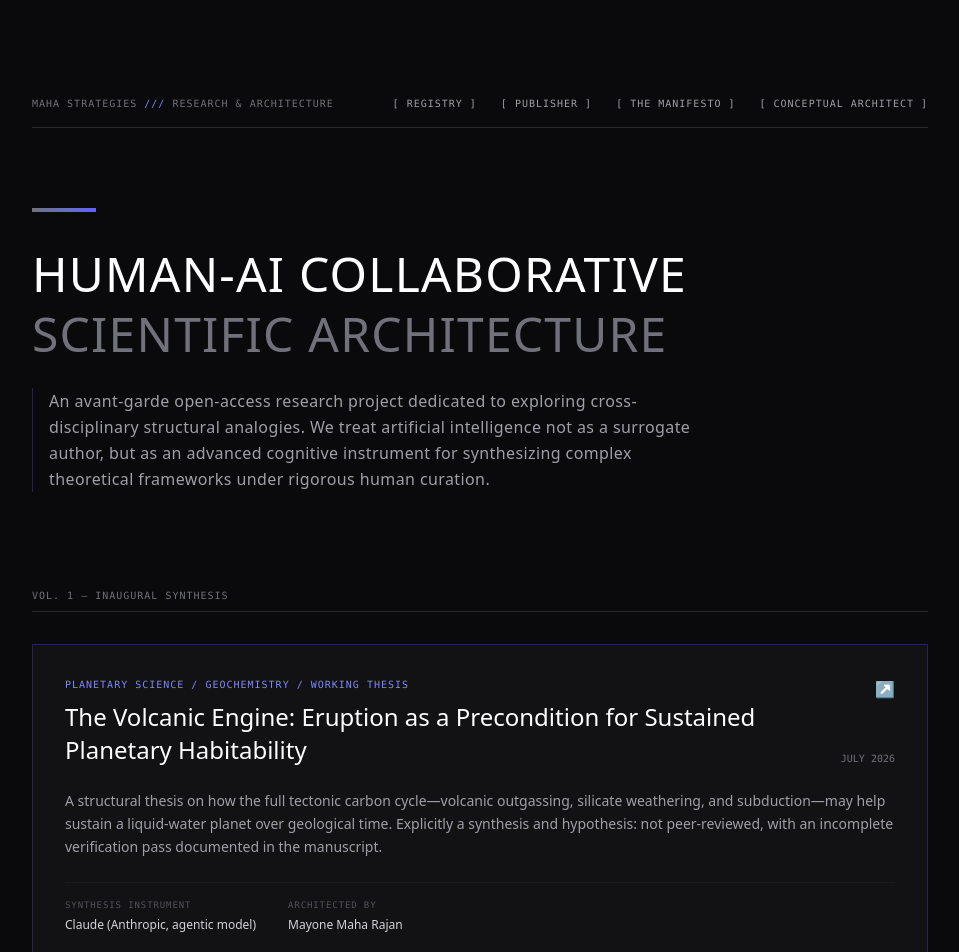
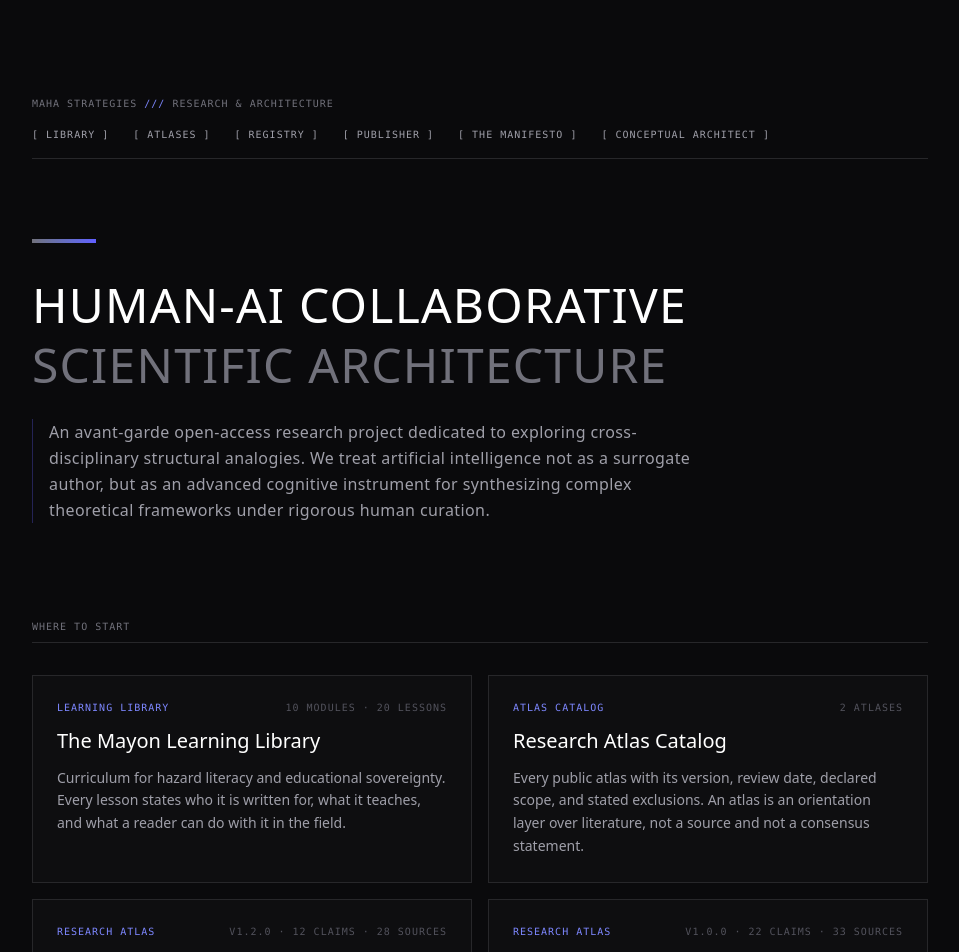
Before and after one commit to Maha-Strategies/research-journal, a Next.js app: page / in a window 1280 px wide. Shown: the top 952 px of the page, without its empty margins (160-1119 px from the left). Built offline with nearby package versions, Linux system fonts and the light colour scheme.

Commit message:
surfaces

```diff
--- a/app/page.tsx
+++ b/app/page.tsx
@@ -12,6 +12,7 @@ import {
   PERSON_SITE_URL,
   SITE_URL,
 } from '@/lib/entity';
+import { getPrimaryNavSurfaces, getPublicSurfaces } from '@/lib/surfaces';
 
 // Identity constants now come from lib/entity.ts. The former local SITE_URL,
 // ORG_URL, and AUTHOR_URL duplicated them and were free to drift — which is
@@ -387,9 +388,17 @@ export default function ResearchHomepage() {
             Maha Strategies <span className="text-indigo-400">///</span> Research & Architecture
           </div>
           <div className="flex flex-wrap gap-6">
-            <Link href="/registry" className="font-mono text-[10px] tracking-widest text-zinc-400 hover:text-indigo-400 uppercase transition-colors">
-              [ Registry ]
-            </Link>
+            {/* Derived from lib/surfaces.ts — a new atlas or library appears
+                here without editing this file. */}
+            {getPrimaryNavSurfaces().map((surface) => (
+              <Link
+                key={surface.id}
+                href={surface.path}
+                className="font-mono text-[10px] tracking-widest text-zinc-400 hover:text-indigo-400 uppercase transition-colors"
+              >
+                [ {surface.kind === 'library' ? 'Library' : surface.kind === 'catalog' ? 'Atlases' : 'Registry'} ]
+              </Link>
+            ))}
             <a href="https://www.mahastrategies.com/about" target="_blank" rel="noreferrer" className="font-mono text-[10px] tracking-widest text-zinc-400 hover:text-indigo-400 uppercase transition-colors">
               [ Publisher ]
             </a>
@@ -413,6 +422,45 @@ export default function ResearchHomepage() {
             An avant-garde open-access research project dedicated to exploring cross-disciplinary structural analogies. We treat artificial intelligence not as a surrogate author, but as an advanced cognitive instrument for synthesizing complex theoretical frameworks under rigorous human curation.
           </p>
         </header>
+
+        {/* RESEARCH SURFACES — every place a reader can enter, derived from
+            lib/surfaces.ts rather than hardcoded here. Registering a new atlas
+            in ATLAS_CATALOG, or a new module in the learning library, makes it
+            reachable from the homepage automatically. */}
+        <section aria-labelledby="surfaces" className="mb-32">
+          <h2
+            id="surfaces"
+            className="font-mono text-[10px] tracking-widest text-zinc-500 uppercase border-b border-zinc-800 pb-2 mb-8 font-normal"
+          >
+            Where to start
+          </h2>
+
+          <ul className="grid gap-4 md:grid-cols-2">
+            {getPublicSurfaces().map((surface) => (
+              <li key={surface.id}>
+                <Link
+                  href={surface.path}
+                  className="group block h-full border border-zinc-800 bg-zinc-900/30 p-6 transition-colors hover:border-indigo-500/60"
+                >
+                  <div className="flex items-start justify-between gap-3">
+                    <span className="font-mono text-[10px] tracking-widest text-indigo-400 uppercase">
+                      {surface.kindLabel}
+                    </span>
+                    <span className="shrink-0 font-mono text-[10px] tracking-widest text-zinc-600 uppercase">
+                      {surface.meta}
+                    </span>
+                  </div>
+                  <h3 className="mt-3 text-xl font-medium leading-snug text-white transition-colors group-hover:text-indigo-300">
+                    {surface.title}
+                  </h3>
+                  <p className="mt-3 text-sm font-light leading-relaxed text-zinc-400">
+                    {surface.description}
+                  </p>
+                </Link>
+              </li>
+            ))}
+          </ul>
+        </section>
 
         {/* PUBLISHED RESEARCH LIST */}
         <section className="mb-32">
--- /dev/null
+++ b/lib/surfaces.ts
@@ -0,0 +1,112 @@
+// The site's public surfaces: the top-level destinations a reader can enter.
+//
+// WHY THIS EXISTS: the homepage previously hardcoded its links. Two atlases,
+// the atlas catalog, the learning library, and the provenance standard were all
+// live, indexed, and in the sitemap — and none of them were reachable from the
+// homepage, because adding a surface and adding a link to it were separate acts
+// and the second kept being forgotten.
+//
+// Everything below is DERIVED from the module that owns it: atlases from
+// ATLAS_CATALOG, the library from LEARNING_MODULES. Registering a new atlas in
+// the catalog, or a new module in the library, makes it appear on the homepage
+// with no edit here and no edit to app/page.tsx. That is the point: reachability
+// is a property of the data, not a thing someone has to remember.
+//
+// A surface belongs here when it is a place a reader can enter and navigate
+// from. Individual papers do not — they have their own list on the homepage.
+
+import { ATLAS_CATALOG, ATLAS_CATALOG_PATH } from '@/lib/atlas/catalog';
+import { LIBRARY_PATH } from '@/lib/library/schema';
+import { LEARNING_MODULES, getAllLessons } from '@/lib/library/registry';
+import { REGISTRY_META, REGISTRY_PATH } from '@/lib/registry';
+import { STANDARD_META, STANDARD_PATH } from '@/lib/standards/maha-provenance';
+
+export type SurfaceKind = 'catalog' | 'atlas' | 'library' | 'registry' | 'standard';
+
+export type PublicSurface = {
+  id: string;
+  kind: SurfaceKind;
+  /** Short label for the kind, shown as an eyebrow. */
+  kindLabel: string;
+  title: string;
+  /** Site-relative canonical path. */
+  path: string;
+  description: string;
+  /** One line of scale or status facts, read from the owning module. */
+  meta: string;
+};
+
+const plural = (n: number, one: string, many = `${one}s`) => `${n} ${n === 1 ? one : many}`;
+
+/**
+ * Every public surface, in the order a newcomer should meet them: the library
+ * first because it is the way in for a non-specialist, then the atlases, then
+ * the infrastructure that explains how the rest is built.
+ */
+export function getPublicSurfaces(): PublicSurface[] {
+  const library: PublicSurface = {
+    id: 'mayon-learning-library',
+    kind: 'library',
+    kindLabel: 'Learning library',
+    title: 'The Mayon Learning Library',
+    path: LIBRARY_PATH,
+    description:
+      'Curriculum for hazard literacy and educational sovereignty. Every lesson states who it is written for, what it teaches, and what a reader can do with it in the field.',
+    meta: `${plural(LEARNING_MODULES.length, 'module')} · ${plural(getAllLessons().length, 'lesson')}`,
+  };
+
+  const catalog: PublicSurface = {
+    id: 'atlas-catalog',
+    kind: 'catalog',
+    kindLabel: 'Atlas catalog',
+    title: 'Research Atlas Catalog',
+    path: ATLAS_CATALOG_PATH,
+    description:
+      'Every public atlas with its version, review date, declared scope, and stated exclusions. An atlas is an orientation layer over literature, not a source and not a consensus statement.',
+    meta: plural(ATLAS_CATALOG.length, 'atlas', 'atlases'),
+  };
+
+  // Derived, so a new atlas registered in the catalog appears here on its own.
+  const atlases: PublicSurface[] = ATLAS_CATALOG.map((atlas) => ({
+    id: atlas.id,
+    kind: 'atlas',
+    kindLabel: 'Research atlas',
+    title: atlas.shortTitle,
+    path: atlas.canonicalPath,
+    description: atlas.description,
+    meta: `v${atlas.version} · ${plural(atlas.counts.claims, 'claim')} · ${plural(atlas.counts.sources, 'source')}`,
+  }));
+
+  const registry: PublicSurface = {
+    id: 'context-registry',
+    kind: 'registry',
+    kindLabel: 'Context registry',
+    title: REGISTRY_META.title,
+    path: REGISTRY_PATH,
+    description: REGISTRY_META.purpose,
+    meta: `v${REGISTRY_META.version} · updated ${REGISTRY_META.lastUpdated}`,
+  };
+
+  const standard: PublicSurface = {
+    id: 'provenance-standard',
+    kind: 'standard',
+    kindLabel: 'Methodology',
+    title: STANDARD_META.shortTitle,
+    path: STANDARD_PATH,
+    description: STANDARD_META.purpose,
+    meta: `v${STANDARD_META.version} · ${STANDARD_META.dateModified}`,
+  };
+
+  return [library, catalog, ...atlases, registry, standard];
+}
+
+/**
+ * The compact set for the top navigation bar. Deliberately short: a nav that
+ * lists everything stops functioning as a nav.
+ */
+export function getPrimaryNavSurfaces(): PublicSurface[] {
+  const byId = new Map(getPublicSurfaces().map((s) => [s.id, s]));
+  return ['mayon-learning-library', 'atlas-catalog', 'context-registry']
+    .map((id) => byId.get(id))
+    .filter((s): s is PublicSurface => Boolean(s));
+}
```
